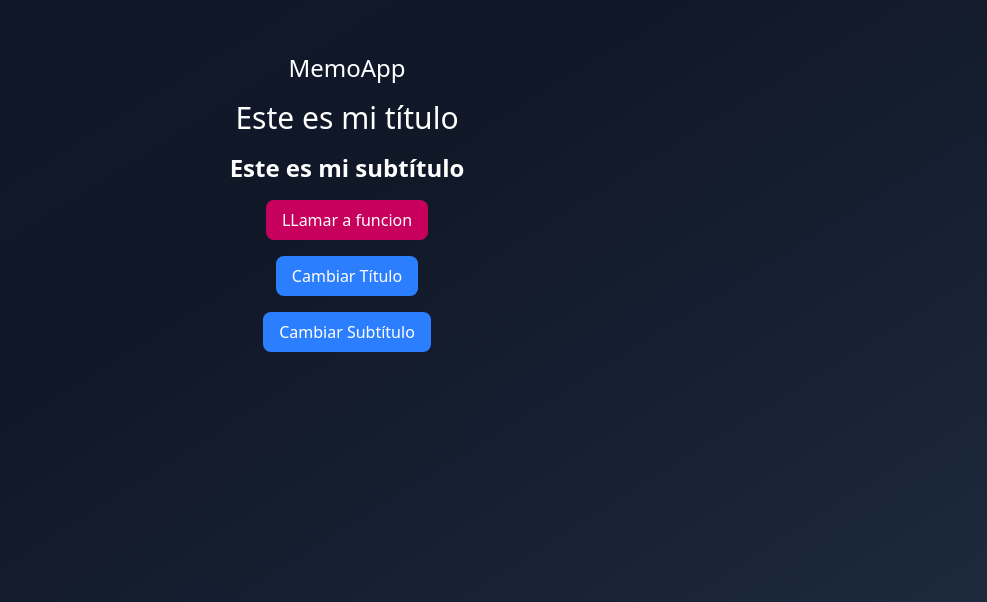
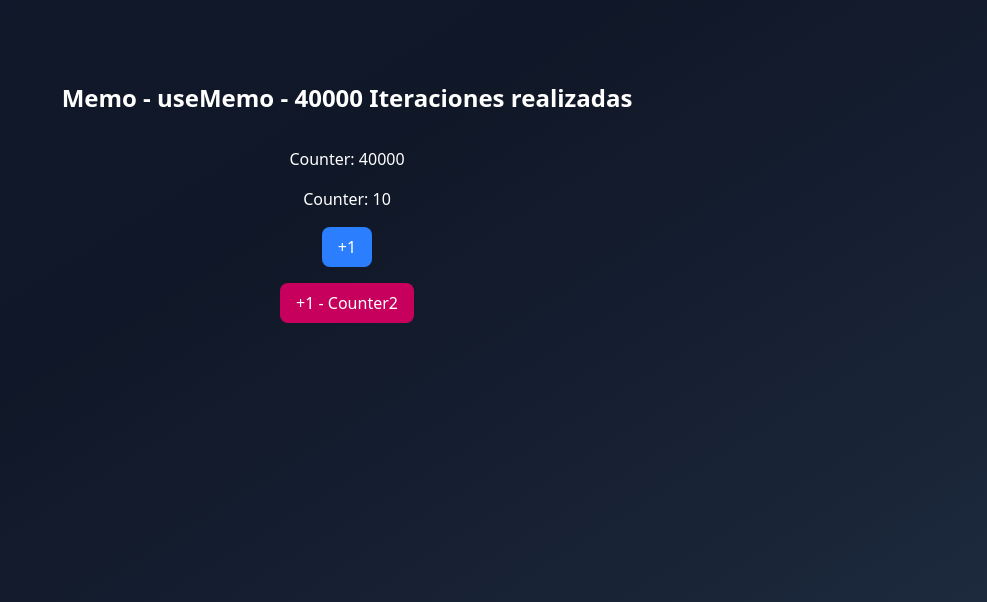
Before and after one commit to juanpablocesarini/curso-react-by-fernandoherrera, a React (Vite) app in the folder 04-hooks-app/: page / in a window 1280 px wide. Shown: the part 198-800 px from the top of the page, without its empty margins (293-1280 px from the left). Built offline with nearby package versions, Linux system fonts and the light colour scheme.

Commit message:
useMemo - Meorización de valores

```diff
--- a/04-hooks-app/src/06-memos/MemoCounter.tsx
+++ b/04-hooks-app/src/06-memos/MemoCounter.tsx
@@ -0,0 +1,38 @@
+import { useCounter } from "@/hooks/useCounter";
+import { useMemo } from "react";
+
+const heavyStuff = (iterationNumber:number)=>{
+    console.time('heavy_stuff_started')
+    for (let index = 0; index < iterationNumber; index++) {
+        console.log('ahi vamos...');
+
+    }
+    console.timeEnd('heavy_stuff_started')
+    return `${iterationNumber} Iteraciones realizadas`;
+}
+
+export const MemoCounter = () => {
+  const { counter, increment } = useCounter(40_000);
+  const { counter:counter2, increment:increment2 } = useCounter(10);
+  const myHeavyValue = useMemo(()=>heavyStuff(counter),[counter])
+  return (
+    <div className="bg-gradient flex flex-col gap-4">
+      <h1 className="text-2xl font-bold">Memo - useMemo - {myHeavyValue}</h1>
+      <hr />
+      <h6>Counter: {counter}</h6>
+      <h6>Counter: {counter2}</h6>
+      <button
+        className="bg-blue-500 text-white px-4 py-2 rounded-md cursor-pointer"
+        onClick={increment}
+      >
+        +1
+      </button>
+        <button
+        className="bg-pink-700 text-white px-4 py-2 rounded-md cursor-pointer"
+        onClick={increment2}
+      >
+        +1 - Counter2
+      </button>
+    </div>
+  );
+};
--- a/04-hooks-app/src/hooks/useCounter.tsx
+++ b/04-hooks-app/src/hooks/useCounter.tsx
@@ -1,7 +1,7 @@
 import { useState } from "react";
 
-export const useCounter = () => {
-  const initialValue = 1;
+export const useCounter = ( initialValue:number = 1) => {
+
   const [counter, setCounter] = useState(initialValue);
 
   const increment = () =>{
--- a/04-hooks-app/src/main.tsx
+++ b/04-hooks-app/src/main.tsx
@@ -9,8 +9,9 @@ import { createRoot } from "react-dom/client";
 // import { HookApp } from './HookApp';
 //import { TrafficLight } from './01-useState/TrafficLight'
 //import { TrafficLightWithEffect } from './02-useEffect/TrafficLightWithEffect'
+//import { MemoHook } from "./06-memos/MemoHook";
+import { MemoCounter } from "./06-memos/MemoCounter";
 import "./index.css";
-import { MemoHook } from "./06-memos/MemoHook";
 
 createRoot(document.getElementById("root")!).render(
   <StrictMode>
@@ -22,6 +23,7 @@ createRoot(document.getElementById("root")!).render(
     {/* <FocusScreen/> */}
     {/* <TasksApp/> */}
     {/* <ScrambleWords/> */}
-    <MemoHook />
+    {/* <MemoHook /> */}
+    <MemoCounter/>
   </StrictMode>,
 );
```
